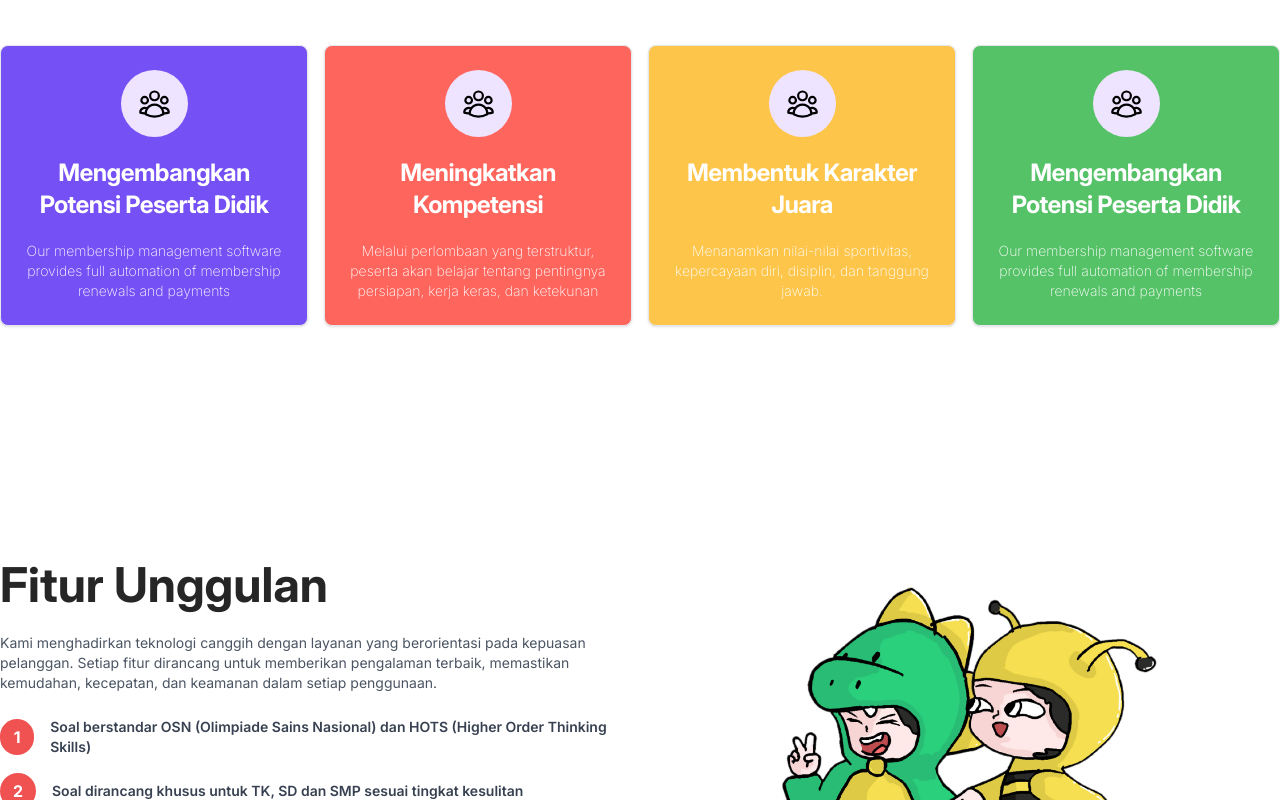
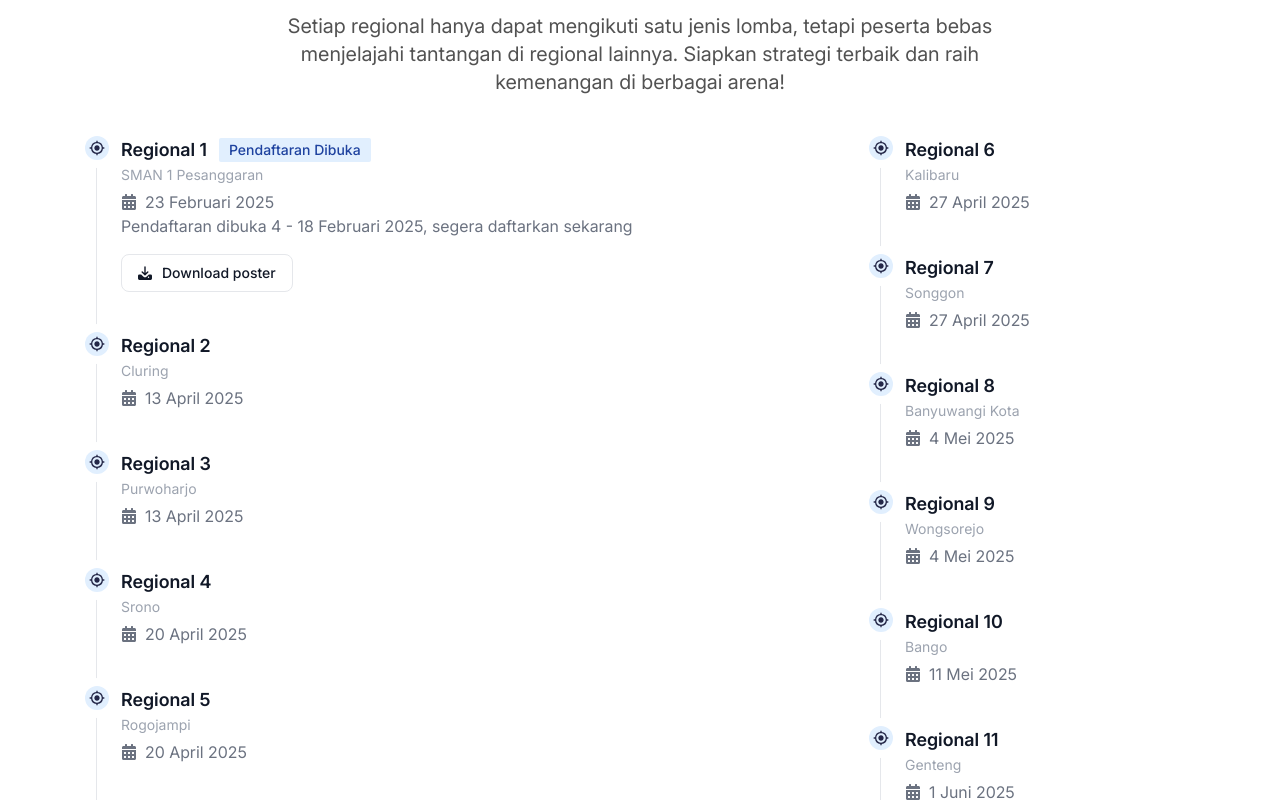
Before and after one commit to Firay24/JD-FiraYusiRukmana-jcc-frontend, a Next.js app: page / in a window 1280 px wide. Shown: the part 1040-1840 px from the top of the page. Built offline with nearby package versions, Linux system fonts and the light colour scheme.

Commit message:
feat(assets): add regional poster image
- Added `posterRegional1.png` to `public`
- Updated `regional.ts` with poster data

```diff
--- a/src/app/(landing)/_component/Footer/index.tsx
+++ b/src/app/(landing)/_component/Footer/index.tsx
@@ -8,8 +8,8 @@ const FooterLandingPage = () => {
     <Section id="contact">
       <Container style={{ marginTop: "100px", marginBottom: "20px" }}>
         <footer>
-          <div id="contact" className="mx-auto w-full max-w-screen-xl lg:py-8">
-            <hr className="my-6 border-gray-200 dark:border-gray-700 sm:mx-auto lg:my-8" />
+          <div id="contact" className="mx-auto w-full max-w-screen-xl px-6 lg:py-8">
+            <hr className="my-6 border-gray-200 sm:mx-auto lg:my-8" />
             <div className="sm:flex sm:items-center sm:justify-between">
               <div className="grid grid-cols-1 gap-2">
                 <div className="flex justify-start">
@@ -32,7 +32,7 @@ const FooterLandingPage = () => {
                   <RiInstagramFill />
                   <span className="sr-only">Instagram</span>
                 </a>
-                <a href="wa.me/6285231796284" className="ms-5 text-gray-500 hover:text-gray-900">
+                <a href="https://wa.me/6285190079298?text=Halo%20admin%20Junio%2C%20Kak%20Gita%20ada%20yang%20perlu%20saya%20tanyakan%20lebih%20lanjut%20perihal%20Junio.%20Terima%20kasih%20kak%20Gita" className="ms-5 text-gray-500 hover:text-gray-900">
                   <RiWhatsappFill />
                   <span className="sr-only">Whatsapp</span>
                 </a>
--- a/src/app/(landing)/_component/Main/index.tsx
+++ b/src/app/(landing)/_component/Main/index.tsx
@@ -8,11 +8,13 @@ import schoolImg from "@public/school.png";
 import { HiOutlineUserGroup } from "react-icons/hi2";
 import Image from "next/image";
 import { BiMath } from "react-icons/bi";
-import { FaTree } from "react-icons/fa";
+import { FaCalendarAlt, FaTree, FaWhatsapp } from "react-icons/fa";
 import { IoLanguage } from "react-icons/io5";
-import { MdGroups2, MdMyLocation } from "react-icons/md";
+import { MdGroups2, MdMyLocation, MdOutlineMyLocation } from "react-icons/md";
 import Section from "@/components/layout/Section";
 import Link from "next/link";
+import { regionalTimeline } from "@/data/regional";
+import { convertEpochToDateLong } from "@/utils/convertEpochToDate";
 
 interface MainLandingProps {
   convertEpochToDate: (epoch: number) => string;
@@ -23,42 +25,46 @@ const MainLandingPage = ({ convertEpochToDate }: MainLandingProps) => {
     <div>
       <Section id="home">
         <Container>
+          <div id="home" className="relative h-screen w-full px-4">
+            {/* Background Div */}
             <div
-            id="home"
-            className="relative h-screen w-full bg-cover bg-center px-4"
+              className="absolute inset-0 bg-cover bg-center"
               style={{
                 backgroundImage: "url('/img/bg.png')",
                 backgroundSize: "cover",
                 backgroundRepeat: "no-repeat",
               }}
-          >
-            <div className="relative z-10 flex h-full flex-col items-center justify-center text-center">
-              <div className="flex flex-col items-center">
+            />
+
+            {/* Content */}
+            <div className="absolute left-0 top-[20%] z-10 flex h-full flex-col items-center text-center">
+              <div className="flex flex-col items-center px-4 md:px-0">
                 <h1 className="mb-2 rounded-lg bg-base-yellow px-2 text-5xl font-bold text-neutral-800 md:text-7xl">JUNIO</h1>
                 <h2 className="text-3xl font-bold text-neutral-800 md:text-5xl">Junior National Olympiad</h2>
                 <p className="mt-4 w-[90%] text-sm text-neutral-600 md:max-w-[60%]">JUNIO yang diselenggarakan oleh Junior Championship Center dirancang untuk memberikan ruang bagi peserta didik TK, SD, dan SMP di Kabupaten Banyuwangi guna menyalurkan bakat, mengasah kompetensi, serta membangun karakter juara sejak dini.</p>
-                <Link href="/auth/sign-up" passHref>
-                  <button type="button" className="mt-6 rounded-lg bg-blue-700 px-5 py-2.5 text-sm font-medium text-white hover:bg-blue-800 focus:outline-none focus:ring-4 focus:ring-blue-300 dark:bg-blue-600 dark:hover:bg-blue-700 dark:focus:ring-blue-800">
+                <div className="mt-5">
+                  <Link href="https://tally.so/r/mDx0Ol" passHref>
+                    <button type="button" className="rounded-full bg-base-pink px-8 py-2.5 text-xl font-medium text-white hover:bg-red-500 focus:outline-none focus:ring-4 focus:ring-blue-300">
                       Daftar
                     </button>
                   </Link>
                 </div>
               </div>
             </div>
+          </div>
         </Container>
       </Section>
       {/* Tujuan Kegiatan Section */}
-      <Container style={{ marginTop: "126px" }}>
+      {/* <Container style={{ marginTop: "126px" }}>
         <div className="flex flex-col items-center">
           <h2 className="text-3xl font-bold text-neutral-800 md:text-5xl">Tujuan Kegiatan</h2>
           <p className="mt-4 w-[90%] text-center text-sm text-black text-neutral-600 md:max-w-[45%]">At EduPlay, we believe in turning “I have to learn” into “I get to play and learn”. a journey filled with games that teach and play that enlightens.</p>
         </div>
-      </Container>
+      </Container> */}
       {/* Card Section */}
-      <Container style={{ marginTop: "55px" }}>
+      {/* <Container style={{ marginTop: "55px" }}>
         <div className="flex items-center justify-center text-white">
           <div className="grid grid-cols-1 gap-4 sm:grid-cols-1 md:grid-cols-4">
-            {/* Card 1 */}
             <div className="flex max-w-sm flex-col items-center justify-center gap-5 rounded-lg border border-gray-200 bg-[#7550F5] p-6 shadow">
               <div className="rounded-full bg-[#EEE4FF] p-4">
                 <HiOutlineUserGroup color="black" size={35} />
@@ -66,7 +72,6 @@ const MainLandingPage = ({ convertEpochToDate }: MainLandingProps) => {
               <h5 className="text-center text-2xl font-bold tracking-tight">Mengembangkan Potensi Peserta Didik</h5>
               <p className="text-center text-sm font-extralight">Our membership management software provides full automation of membership renewals and payments</p>
             </div>
-            {/* Card 2 */}
             <div className="flex max-w-sm flex-col items-center justify-center gap-5 rounded-lg border border-gray-200 bg-[#FE655D] p-6 shadow">
               <div className="rounded-full bg-[#EEE4FF] p-4">
                 <HiOutlineUserGroup color="black" size={35} />
@@ -74,7 +79,6 @@ const MainLandingPage = ({ convertEpochToDate }: MainLandingProps) => {
               <h5 className="text-center text-2xl font-bold tracking-tight">Meningkatkan Kompetensi</h5>
               <p className="text-center text-sm font-extralight">Melalui perlombaan yang terstruktur, peserta akan belajar tentang pentingnya persiapan, kerja keras, dan ketekunan</p>
             </div>
-            {/* Card 3 */}
             <div className="flex max-w-sm flex-col items-center justify-center gap-5 rounded-lg border border-gray-200 bg-[#FDC54A] p-6 shadow">
               <div className="rounded-full bg-[#EEE4FF] p-4">
                 <HiOutlineUserGroup color="black" size={35} />
@@ -82,7 +86,6 @@ const MainLandingPage = ({ convertEpochToDate }: MainLandingProps) => {
               <h5 className="text-center text-2xl font-bold tracking-tight">Membentuk Karakter Juara</h5>
               <p className="text-center text-sm font-extralight">Menanamkan nilai-nilai sportivitas, kepercayaan diri, disiplin, dan tanggung jawab.</p>
             </div>
-            {/* Card 4 */}
             <div className="flex max-w-sm flex-col items-center justify-center gap-5 rounded-lg border border-gray-200 bg-[#55C267] p-6 shadow">
               <div className="rounded-full bg-[#EEE4FF] p-4">
                 <HiOutlineUserGroup color="black" size={35} />
@@ -92,16 +95,13 @@ const MainLandingPage = ({ convertEpochToDate }: MainLandingProps) => {
             </div>
           </div>
         </div>
-      </Container>
+      </Container> */}
       {/* Fitur Unggulan Section */}
-      <Section id="about">
+      {/* <Section id="about">
         <Container style={{ marginTop: "180px" }}>
           <div id="about" className="mx-10 flex flex-col items-center justify-between gap-10 text-black md:mx-5 md:flex-row xl:mx-0">
-            {/* Daftar Fitur Unggulan */}
             <div className="flex flex-col gap-6 md:w-1/2">
-              {/* <h3 className="text-3xl font-bold text-neutral-800 md:text-3xl">Fitur Unggulan</h3> */}
               <h2 className="text-3xl font-bold text-neutral-800 md:text-5xl">Fitur Unggulan</h2>
-
               <p className="text-sm text-gray-600">Kami menghadirkan teknologi canggih dengan layanan yang berorientasi pada kepuasan pelanggan. Setiap fitur dirancang untuk memberikan pengalaman terbaik, memastikan kemudahan, kecepatan, dan keamanan dalam setiap penggunaan.</p>
               <ul className="flex flex-col gap-4">
                 {["Soal berstandar OSN (Olimpiade Sains Nasional) dan HOTS (Higher Order Thinking Skills)", "Soal dirancang khusus untuk TK, SD dan SMP sesuai tingkat kesulitan", "Sistem scan LJK memastikan penilaian cepat dan akurat", "Hasil nilai dan LJK yang dapat diakses di via website", "Pembahasan soal di akhir batch", "Hadiah dan doorprize menarik"].map((feature, index) => (
@@ -112,72 +112,122 @@ const MainLandingPage = ({ convertEpochToDate }: MainLandingProps) => {
                 ))}
               </ul>
             </div>
-            {/* Mockup Fitur Unggulan */}
             <div className="flex items-center justify-center md:w-1/2">
               <Image src={maskot} alt="maskot Fitur Unggulan" width={400} height={800} className="rounded-lg" />
             </div>
           </div>
         </Container>
-      </Section>
+      </Section> */}
       {/* Caption Section */}
-      <div className="mt-48 bg-[#E6EBFE] py-20">
+      {/* <div className="mt-48 bg-[#E6EBFE] py-20">
         <Container style={{ marginTop: "0px" }}>
           <div className="mx-10 flex flex-col items-center justify-between gap-10 text-black md:mx-5 md:flex-row xl:mx-0">
-            {/* Section Kiri */}
             <div className="flex flex-col justify-center gap-3 md:w-1/2">
               <h2 className="text-center text-3xl font-bold text-[#4D4D4D] md:text-start">“Nurturing Young Talents, Building Tomorrow’s Champions”</h2>
               <p className="text-center lg:text-start">Memupuk Bakat Muda, Membangun Juara Masa Depan</p>
             </div>
 
-            {/* Section Kanan */}
             <div className="flex items-center justify-center md:w-1/2">
               <div className="grid grid-cols-1 gap-8 sm:grid-cols-1 md:grid-cols-1 lg:grid-cols-2">
-                {/* item 1 */}
                 <div className="flex flex-col items-center gap-5 md:flex-row lg:justify-start">
                   <BiMath color="#4CAF4F" size={40} />
                   <div className="flex flex-col items-center md:items-start">
                     <h2 className="text-3xl font-bold text-[#4D4D4D]">Matematika</h2>
-                    {/* <p className="font-light text-[#717171]">Members</p> */}
                   </div>
                 </div>
-                {/* item 2 */}
                 <div className="flex flex-col items-center gap-5 md:flex-row lg:justify-start">
                   <FaTree color="#4CAF4F" size={40} />
                   <div className="flex flex-col items-center md:items-start">
                     <h2 className="text-3xl font-bold text-[#4D4D4D]">IPA</h2>
-                    {/* <p className="font-light text-[#717171]">Clubs</p> */}
                   </div>
                 </div>
-                {/* item 3 */}
                 <div className="flex flex-col items-center gap-5 md:flex-row lg:justify-start">
                   <IoLanguage fontVariant={"Bold"} color="#4CAF4F" size={40} />
                   <div className="flex flex-col items-center md:items-start">
                     <h2 className="text-3xl font-bold text-[#4D4D4D]">Bahasa Inggris</h2>
-                    {/* <p className="font-light text-[#717171]">Members</p> */}
                   </div>
                 </div>
-                {/* item 4 */}
                 <div className="flex flex-col items-center gap-5 md:flex-row lg:justify-start">
                   <MdGroups2 color="#4CAF4F" size={40} />
                   <div className="flex flex-col items-center md:items-start">
                     <h2 className="text-3xl font-bold text-[#4D4D4D]">IPS</h2>
-                    {/* <p className="font-light text-[#717171]">Payments</p> */}
                   </div>
                 </div>
               </div>
             </div>
           </div>
         </Container>
-      </div>
+      </div> */}
       {/* Section Timeline Kegiatan */}
-      <Section id="timeline">
       <Container style={{ marginTop: "180px" }}>
         <div id="timeline" className="flex flex-col items-center justify-center gap-2">
           <h2 className="text-3xl font-semibold text-neutral-800 md:text-5xl">Timeline Kegiatan</h2>
-            <p className="mt-4 w-[90%] text-center text-xl text-black text-neutral-600 md:max-w-[60%]">At EduPlay, we believe in turning “I have to learn” into “I get to play and learn”. a journey filled with games that teach and play that enlightens.</p>
+          <p className="mt-4 w-[90%] text-center text-xl text-black text-neutral-600 md:max-w-[60%]">Setiap regional hanya dapat mengikuti satu jenis lomba, tetapi peserta bebas menjelajahi tantangan di regional lainnya. Siapkan strategi terbaik dan raih kemenangan di berbagai arena!</p>
+        </div>
+        <div className="relative mx-20 mt-10 grid max-w-full grid-cols-1 gap-x-20 md:grid-cols-3">
+          <ol className="relative col-span-1 ml-4 border-s border-gray-200 md:col-span-2">
+            {regionalTimeline.slice(0, 5).map((item, index) => (
+              <li key={index} className="mb-10 ms-6">
+                <span className="absolute -left-3 flex h-6 w-6 items-center justify-center rounded-full bg-blue-100 text-base-navy ring-8 ring-white">
+                  <MdOutlineMyLocation />
+                </span>
+                <h3 className="mb-1 flex items-center text-lg font-semibold text-gray-900">
+                  {`Regional ${item.regional.toString()}`} {item.status ? <span className="me-2 ms-3 rounded-sm bg-blue-100 px-2.5 py-0.5 text-sm font-medium text-blue-800">Pendaftaran Dibuka</span> : null}
+                </h3>
+                <time className="mb-2 block text-sm font-normal leading-none text-gray-400">{item.location}</time>
+                <div className="flex items-center gap-2 text-base font-normal text-gray-500">
+                  <FaCalendarAlt />
+                  <p>{convertEpochToDateLong(item.date)}</p>
+                </div>
+                {item.description ? <p className="mb-4 text-base font-normal text-gray-500">{item.description}</p> : null}
+                {item.status ? (
+                  <a href={item.path} download="PosterJunio-Regional1.png" className="inline-flex items-center rounded-lg border border-gray-200 bg-white px-4 py-2 text-sm font-medium text-gray-900 hover:bg-gray-100 hover:text-blue-700 focus:z-10 focus:text-blue-700 focus:outline-none focus:ring-4 focus:ring-gray-100">
+                    <svg className="me-2.5 h-3.5 w-3.5" aria-hidden="true" xmlns="http://www.w3.org/2000/svg" fill="currentColor" viewBox="0 0 20 20">
+                      <path d="M14.707 7.793a1 1 0 0 0-1.414 0L11 10.086V1.5a1 1 0 0 0-2 0v8.586L6.707 7.793a1 1 0 1 0-1.414 1.414l4 4a1 1 0 0 0 1.416 0l4-4a1 1 0 0 0-.002-1.414Z" />
+                      <path d="M18 12h-2.55l-2.975 2.975a3.5 3.5 0 0 1-4.95 0L4.55 12H2a2 2 0 0 0-2 2v4a2 2 0 0 0 2 2h16a2 2 0 0 0 2-2v-4a2 2 0 0 0-2-2Zm-3 5a1 1 0 1 1 0-2 1 1 0 0 1 0 2Z" />
+                    </svg>{" "}
+                    Download poster
+                  </a>
+                ) : null}
+              </li>
+            ))}
+          </ol>
+          <ol className="relative border-s border-gray-200">
+            {regionalTimeline.slice(5, 11).map((item, index) => (
+              <li key={index} className="mb-10 ms-6">
+                <span className="absolute -left-3 flex h-6 w-6 items-center justify-center rounded-full bg-blue-100 text-base-navy ring-8 ring-white">
+                  <MdOutlineMyLocation />
+                </span>
+                <h3 className="mb-1 flex items-center text-lg font-semibold text-gray-900">
+                  {`Regional ${item.regional.toString()}`} {item.status ? <span className="me-2 ms-3 rounded-sm bg-blue-100 px-2.5 py-0.5 text-sm font-medium text-blue-800">Pendaftaran Dibuka</span> : null}
+                </h3>
+                <time className="mb-2 block text-sm font-normal leading-none text-gray-400">{item.location}</time>
+                <div className="flex items-center gap-2 text-base font-normal text-gray-500">
+                  <FaCalendarAlt />
+                  <p>{convertEpochToDateLong(item.date)}</p>
+                </div>
+                {item.description ? <p className="mb-4 text-base font-normal text-gray-500">{item.description}</p> : null}
+                {item.status ? (
+                  <a href="#" className="inline-flex items-center rounded-lg border border-gray-200 bg-white px-4 py-2 text-sm font-medium text-gray-900 hover:bg-gray-100 hover:text-blue-700 focus:z-10 focus:text-blue-700 focus:outline-none focus:ring-4 focus:ring-gray-100">
+                    <svg className="me-2.5 h-3.5 w-3.5" aria-hidden="true" xmlns="http://www.w3.org/2000/svg" fill="currentColor" viewBox="0 0 20 20">
+                      <path d="M14.707 7.793a1 1 0 0 0-1.414 0L11 10.086V1.5a1 1 0 0 0-2 0v8.586L6.707 7.793a1 1 0 1 0-1.414 1.414l4 4a1 1 0 0 0 1.416 0l4-4a1 1 0 0 0-.002-1.414Z" />
+                      <path d="M18 12h-2.55l-2.975 2.975a3.5 3.5 0 0 1-4.95 0L4.55 12H2a2 2 0 0 0-2 2v4a2 2 0 0 0 2 2h16a2 2 0 0 0 2-2v-4a2 2 0 0 0-2-2Zm-3 5a1 1 0 1 1 0-2 1 1 0 0 1 0 2Z" />
+                    </svg>{" "}
+                    Download poster
+                  </a>
+                ) : null}
+              </li>
+            ))}
+          </ol>
+        </div>
+      </Container>
+      {/* <Section id="timeline">
+        <Container style={{ marginTop: "180px" }}>
+          <div id="timeline" className="flex flex-col items-center justify-center gap-2">
+            <h2 className="text-3xl font-semibold text-neutral-800 md:text-5xl">Timeline Kegiatan</h2>
+            <p className="mt-4 w-[90%] text-center text-xl text-black text-neutral-600 md:max-w-[60%]">Setiap regional hanya dapat mengikuti satu jenis lomba, tetapi peserta bebas menjelajahi tantangan di regional lainnya. Siapkan strategi terbaik dan raih kemenangan di berbagai arena!</p>
           </div>
           <div className="mx-10 mt-20 flex flex-col items-start justify-between gap-10 text-black md:mx-5 md:flex-row xl:mx-0">
-            {/* Daftar Timeline */}
             <div className="flex flex-col gap-6 md:w-1/2">
               <ol className="relative border-s-4 border-[#FE655D]">
                 {timeLine.map((it, index) => {
@@ -199,14 +249,15 @@ const MainLandingPage = ({ convertEpochToDate }: MainLandingProps) => {
                 })}
               </ol>
             </div>
-
-            {/* Design */}
             <div className="flex items-center justify-center md:w-1/2">
               <Image src={schoolImg} alt="image timeline" width={800} height={1600} className="rounded-lg" />
             </div>
           </div>
         </Container>
-      </Section>
+      </Section> */}
+      <a href="https://wa.me/6285190079298?text=Halo%20admin%20Junio%2C%20Kak%20Gita%20ada%20yang%20perlu%20saya%20tanyakan%20lebih%20lanjut%20perihal%20Junio.%20Terima%20kasih%20kak%20Gita" target="_blank" rel="noopener noreferrer" className="fixed bottom-5 right-5 rounded-full bg-green-500 p-4 text-white shadow-lg transition duration-300 hover:bg-green-600">
+        <FaWhatsapp size={32} />
+      </a>
     </div>
   );
 };
--- a/src/app/(landing)/page.tsx
+++ b/src/app/(landing)/page.tsx
@@ -19,7 +19,7 @@ export default function LandingPage() {
     const date = new Date(epoch * 1000);
 
     const options: Intl.DateTimeFormatOptions = {
-      weekday: "long",
+      // weekday: "long",
       year: "numeric",
       month: "long",
       day: "numeric",
--- /dev/null
+++ b/src/data/regional.ts
@@ -0,0 +1,114 @@
+import { IRegionalTimeline } from "@/app/(landing)/type";
+
+export const regionalTimeline: IRegionalTimeline[] = [
+  {
+    id: 1,
+    regional: 1,
+    address: "Pesanggaran",
+    date: 1740287195,
+    status: true,
+    location: "SMAN 1 Pesanggaran",
+    path: "/posterRegional1.png",
+    description: "Pendaftaran dibuka 4 - 18 Februari 2025, segera daftarkan sekarang",
+  },
+  {
+    id: 2,
+    regional: 2,
+    address: "Cluring",
+    date: 1744520795,
+    status: false,
+    location: "Cluring",
+    path: "",
+    description: "",
+  },
+  {
+    id: 3,
+    regional: 3,
+    address: "Purwoharjo",
+    date: 1744520795,
+    status: false,
+    location: "Purwoharjo",
+    path: "",
+    description: "",
+  },
+  {
+    id: 4,
+    regional: 4,
+    address: "Srono",
+    date: 1745125595,
+    status: false,
+    location: "Srono",
+    path: "",
+    description: "",
+  },
+  {
+    id: 5,
+    regional: 5,
+    address: "Rogojampi",
+    date: 1745125595,
+    status: false,
+    location: "Rogojampi",
+    path: "",
+    description: "",
+  },
+  {
+    id: 6,
+    regional: 6,
+    address: "Kalibaru",
+    date: 1745730395,
+    status: false,
+    location: "Kalibaru",
+    path: "",
+    description: "",
+  },
+  {
+    id: 7,
+    regional: 7,
+    address: "Songgon",
+    date: 1745730395,
+    status: false,
+    location: "Songgon",
+    path: "",
+    description: "",
+  },
+  {
+    id: 8,
+    regional: 8,
+    address: "Banyuwangi Kota",
+    date: 1746335195,
+    status: false,
+    location: "Banyuwangi Kota",
+    path: "",
+    description: "",
+  },
+  {
+    id: 9,
+    regional: 9,
+    address: "Wongsorejo",
+    date: 1746335195,
+    status: false,
+    location: "Wongsorejo",
+    path: "",
+    description: "",
+  },
+  {
+    id: 10,
+    regional: 10,
+    address: "Bango",
+    date: 1746939995,
+    status: false,
+    location: "Bango",
+    path: "",
+    description: "",
+  },
+  {
+    id: 11,
+    regional: 11,
+    address: "Genteng",
+    date: 1748754395,
+    status: false,
+    location: "Genteng",
+    path: "",
+    description: "",
+  },
+];
```
Also changed, not shown: src/app/(landing)/_component/Navbar/index.tsx (+4 -4 lines), src/app/(landing)/type.ts (+11 -0 lines), public/posterRegional1.png (added). Lines whose indentation alone changed are shown as unchanged.
